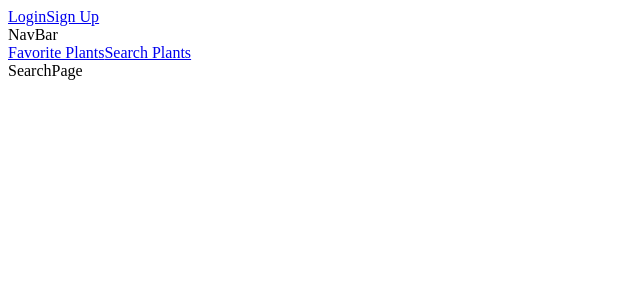
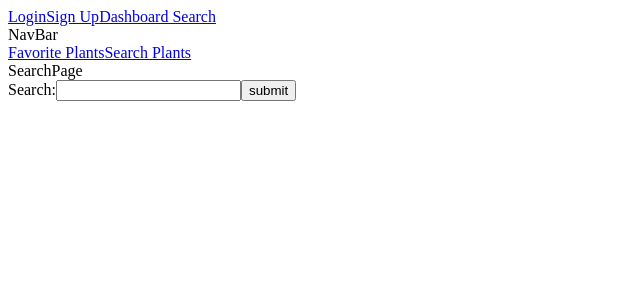
Before and after one commit to Project-Green-Thumb/green-thumb, a React app: page /dashboard/search in a window 1280 px wide. Shown: the top 300 px of the page, without its empty margins (0-640 px from the left). Built offline with nearby package versions, Linux system fonts and the light colour scheme.

Commit message:
Updates search state to not have a Set. Adds functionality on search page form submit

```diff
--- a/client/App.jsx
+++ b/client/App.jsx
@@ -12,6 +12,7 @@ const App = () => {
     <BrowserRouter>
       <Link to='/'>Login</Link>
       <Link to='/signUp'>Sign Up</Link>
+      <Link to='/dashboard/search'>Dashboard Search</Link>
       <Routes>
         <Route path='/' element={<LoginPage />}></Route>
         <Route path='/signUp' element={<SignUpPage />}></Route>
--- a/client/pages/SearchPage.jsx
+++ b/client/pages/SearchPage.jsx
@@ -1,8 +1,52 @@
 import React from 'react'
+import { useSelector, useDispatch } from 'react-redux'
+import { setSearchValue, setCurrentResults, addCachedSearches, addAllPreviousSearches } from '../reducers/searchSlice';
+import { useState } from 'react';
 
 const SearchPage = () => {
+  const [currentSearch, setCurrentSearch] = useState('')
+  const dispatch = useDispatch();
+
+  const searchBarValue = useSelector((state) => state.search.searchBarValue);
+  const currentResults = useSelector((state) => state.search.currentResults);
+  const cachedSearches = useSelector((state) => state.search.cachedSearches);
+  const allPreviousSearches = useSelector((state) => state.search.allPreviousSearches);
+
+  const handleSubmit = (e) => {
+    e.preventDefault();
+
+    dispatch(setSearchValue(currentSearch));
+
+    // check if exact search is in cachedSearches, or if search exactly matches the common name of one of the previous searches
+    if (cachedSearches[searchBarValue]) {
+      dispatch(setCurrentResults(cachedSearches[searchBarValue]));
+      return;
+    }
+    for (let i = 0; i < allPreviousSearches.length; i++) {
+      if (searchBarValue === element.commonName) {
+        dispatch(setCurrentResults([element]));
+        return;
+      }
+    }
+
+    fetch(`/api/species?search=${currentSearch}`)
+    .then(res => res.json())
+    .then(data => {
+      dispatch(setCurrentResults(data));
+      dispatch(addCachedSearches())
+    })
+
+  }
+
   return (
-    <div>SearchPage</div>
+    <div>
+      SearchPage
+      <form onSubmit={handleSubmit}>
+        <label for='search'>Search:</label>
+        <input type='text' name='search' id='search' onChange={(e) => setCurrentSearch(e.target.value)}></input>
+        <input type='submit' value='submit'></input>
+      </form>
+      </div>
   )
 }
 
--- a/client/reducers/searchSlice.js
+++ b/client/reducers/searchSlice.js
@@ -4,7 +4,7 @@ const initialState = {
   searchBarValue: '',
   currentResults: [],
   cachedSearches: {},
-  allPreviousSearches: new Set(),
+  allPreviousSearches: [],
 };
 
 export const searchSlice = createSlice({
@@ -17,11 +17,14 @@ export const searchSlice = createSlice({
     setCurrentResults: (state, action) => {
       state.currentResults = action.payload;
     },
-    addCachedSearches: (state, action) => {
+    addCachedSearches: (state) => {
       state.cachedSearches[state.searchBarValue] = state.currentResults;
     },
-    addAllPreviousSearches: (state) => {
-      state.allPreviousSearches.push(state.currentResults);
+    addAllPreviousSearches: (state, action) => {
+        const resultSet = new Set(state.allPreviousSearches);
+        action.payload.forEach(el => result.add(el));
+        const resultArr = [...resultSet];
+      state.allPreviousSearches.push(resultArr);
     },
   },
 });
--- a/package.json
+++ b/package.json
@@ -5,7 +5,8 @@
   "main": "index.js",
   "scripts": {
     "test": "echo \"Error: no test specified\" && exit 1",
-    "dev": "webpack serve --open"
+    "dev": "webpack serve --open",
+    "server": "nodemon server/server.js"
   },
   "author": "Anna Kempel, David Schweitzer, Timothy Cheng, Andrew Mott",
   "license": "ISC",
```
